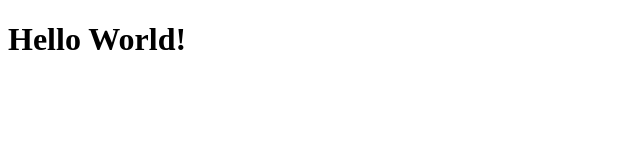
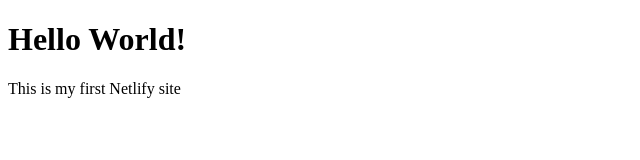
Before and after one commit to monicaleep/Netlify-Portfolio, a plain HTML site: page index.html in a window 1280 px wide. Shown: the whole page, without its empty margins (0-640 px from the left). Drawn offline with Linux system fonts and the light colour scheme.

Commit message:
add second line

```diff
--- a/index.html
+++ b/index.html
@@ -8,6 +8,6 @@
 <body>
 
     <h1>Hello World!</h1>
-
+    <p>This is my first Netlify site<p>
 </body>
 </html>
```
